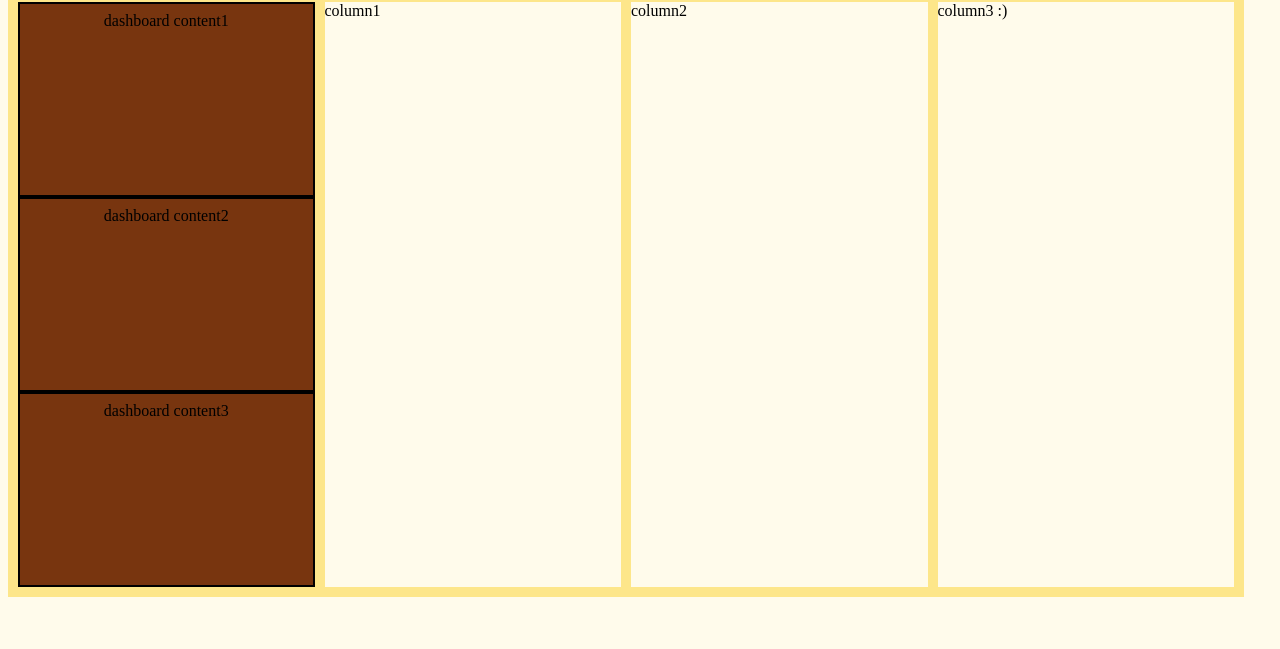
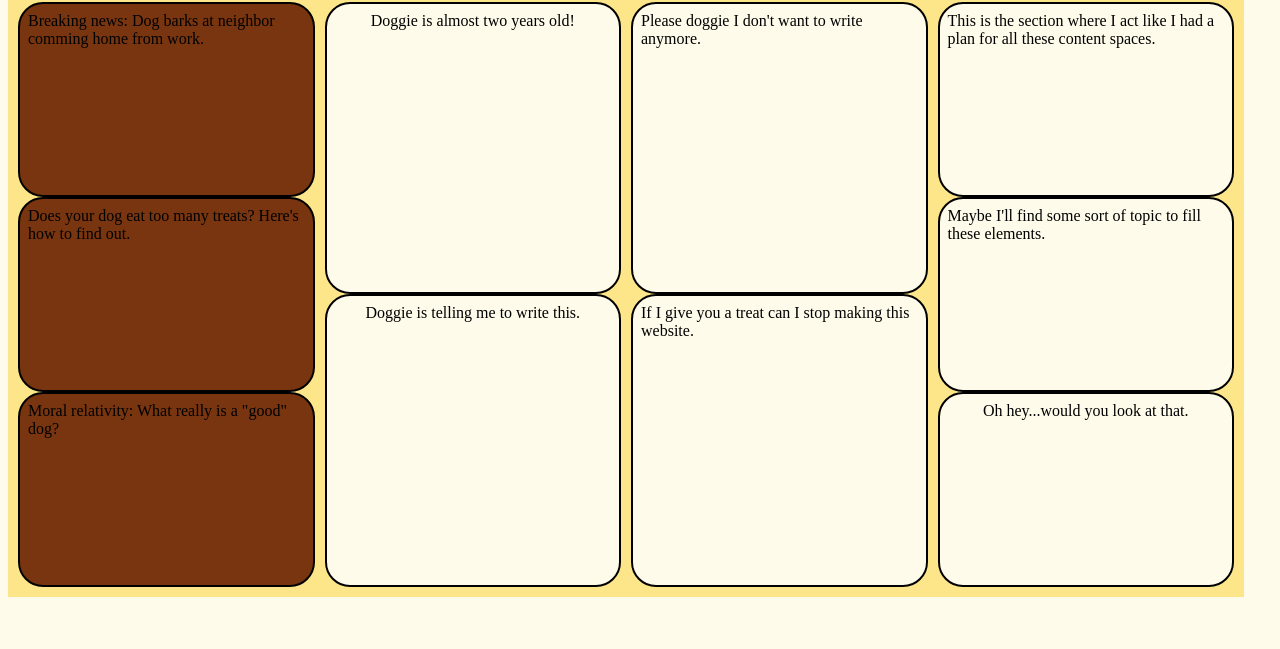
Before and after one commit to spogsta/Doggie-page-Practicing-CSS-website, a plain HTML site: page index.html in a window 1280 px wide. Shown: the part 151-800 px from the top of the page. Drawn offline with Linux system fonts and the light colour scheme.

Commit message:
Updated content - made little radius boxes.

```diff
--- a/index.html
+++ b/index.html
@@ -20,20 +20,36 @@
 
                 </div>
                 <div id="headerTextWrapper2">
-                    <div>last item</div>
+                    <div>This page is for good doggies only! Turn back if you're a bad doggie!</div>
                 </div>
             </div>
         </div>
         <div id="dashboard">
 
-                    <div class="dashboardContent"> dashboard content1</div>
-                    <div class="dashboardContent"> dashboard content2</div>
-                    <div class="dashboardContent"> dashboard content3</div>
+                    <div class="dashboardContent"> Breaking news: Dog barks at neighbor comming home from work.</div>
+                    <div class="dashboardContent"> Does your dog eat too many treats? Here's how to find out.</div>
+                    <div class="dashboardContent"> Moral relativity: What really is a "good" dog?</div>
 
         </div>
-        <div id="column1">column1</div>
-        <div id="column2">column2 </div>
-        <div id="column3">column3 :)</div>
+        <div id="column1">
+
+            <div class="column1content">Doggie is almost two years old!</div>
+            <div class="column1content">Doggie is telling me to write this.</div>
+
+        </div>
+
+        <div id="column2">
+
+            <div class="column2content">Please doggie I don't want to write anymore.</div>
+            <div class="column2content">If I give you a treat can I stop making this website.</div>
+
+        </div>
+
+        <div id="column3">
+            <div class="column3content"> This is the section where I act like I had a plan for all these content spaces.</div>
+            <div class="column3content"> Maybe I'll find some sort of topic to fill these elements.</div>
+            <div class="column3content"> Oh hey...would you look at that.</div>
+        </div>
 
     </div>
 </body>
--- a/style.css
+++ b/style.css
@@ -15,6 +15,7 @@ body {
 #header {
     background-color: #f59e0b;
     grid-column: 1/5;
+    border-radius: 5px;
 
 }
 
@@ -71,13 +72,14 @@ body {
 }
 
 #dashboard {
-    background-color: #78350f;
+
     grid-row: 2/5;
 
     display: grid;
     grid-template-rows: 1fr 1fr 1fr;
     grid-template-columns: 100%;
 }
+
 
 
 
@@ -90,6 +92,8 @@ body {
     padding: 0.5em;
     box-sizing: border-box;
     align-items: center;
+    background-color: #78350f;
+    border-radius: 25px;
 
 
 }
@@ -97,15 +101,66 @@ body {
 
 
 #column1 {
-    background-color: #fffbeb;
+
     grid-row: 2/5;
+    display: grid;
+    grid-template-rows: 1fr 1fr;
+    grid-template-columns: 100%;
+
 }
 
 #column2 {
-    background-color:#fffbeb;
+
     grid-row: 2/5;
+    display: grid;
+    grid-template-rows: 1fr 1fr;
+    grid-template-columns: 100%;
+
 }
 #column3 {
-    background-color: #fffbeb;
+
     grid-row: 2/5;
+    display: grid;
+    grid-template-rows: 1fr 1fr 1fr;
+    grid-template-columns: 100%;
 }
+
+.column1content{
+    border: 2px solid black;
+    display: flex;
+    flex-direction: column;
+    height: 100%;
+    margin: 0;
+    padding: 0.5em;
+    box-sizing: border-box;
+    align-items: center;
+    background-color:#fffbeb;
+    border-radius: 25px;
+}
+
+.column2content{
+    border: 2px solid black;
+    display: flex;
+    flex-direction: column;
+    height: 100%;
+    margin: 0;
+    padding: 0.5em;
+    box-sizing: border-box;
+    align-items: center;
+    background-color:#fffbeb;
+    border-radius: 25px;
+
+}
+
+.column3content{
+    border: 2px solid black;
+    display: flex;
+    flex-direction: column;
+    height: 100%;
+    margin: 0;
+    padding: 0.5em;
+    box-sizing: border-box;
+    align-items: center;
+    background-color:#fffbeb;
+    border-radius: 25px;
+}
```
